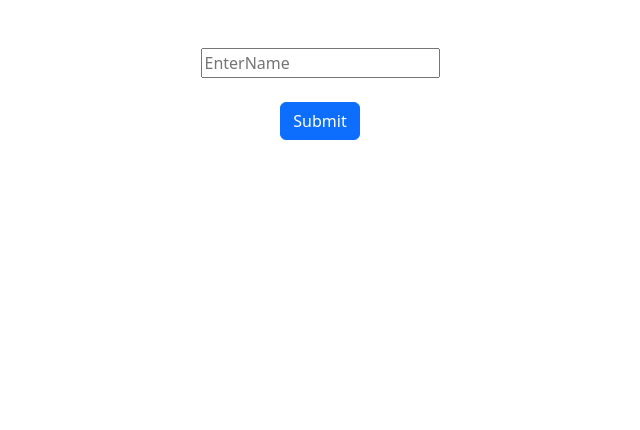
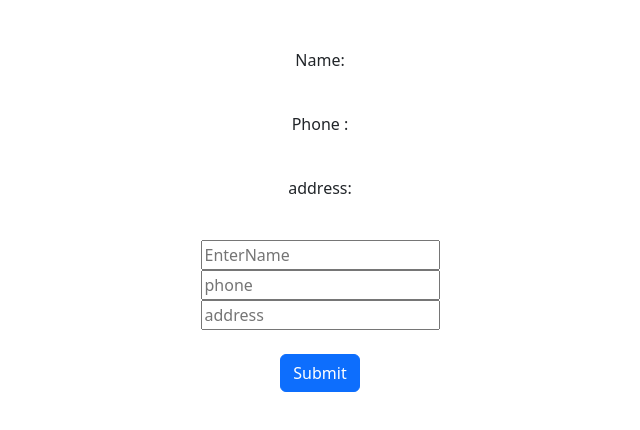
Before and after one commit to ratulshourov/react-work, a React (Create React App) app: page / in a window 1280 px wide. Shown: the top 430 px of the page, without its empty margins (320-960 px from the left). Built offline with nearby package versions, Linux system fonts and the light colour scheme.

Commit message:
multiple form input text field manage

```diff
--- a/src/components/FormWork.js
+++ b/src/components/FormWork.js
@@ -4,7 +4,9 @@ class FormWork extends Component {
     constructor() {
         super();
         this.state={
-            fullName:''
+            fullName:'',
+            phone:'',
+            address:''
         }
     }
     render() {
@@ -14,8 +16,14 @@ class FormWork extends Component {
                     <br/>
                     <label>{this.state.fullName}</label>
                 </div>
+                <p>Name:{this.state.fullName}</p><br/>
+                <p>Phone :{this.state.phone}</p><br/>
+                <p>address:{this.state.address}</p><br/>
                 <form>
-                    <input type="text" placeholder="EnterName" onChange={this.formWork}/><br/>
+
+                    <input type="text" placeholder="EnterName" name="fullName" onChange={this.formWork}/><br/>
+                    <input type="text" placeholder="phone" name="phone" onChange={this.formWork}/><br/>
+                    <input type="text" placeholder="address" name="address" onChange={this.formWork}/><br/>
                     <br/>
                     <button className="btn btn-primary">Submit</button>
                 </form>
@@ -23,8 +31,9 @@ class FormWork extends Component {
         )
     }
     formWork=(event)=>{
-        var name=event.target.value;
-        this.setState({fullName:name})
+        var all_name=event.target.name;
+        var value=event.target.value;
+        this.setState({[all_name]:value})
     }
 }
 
```
